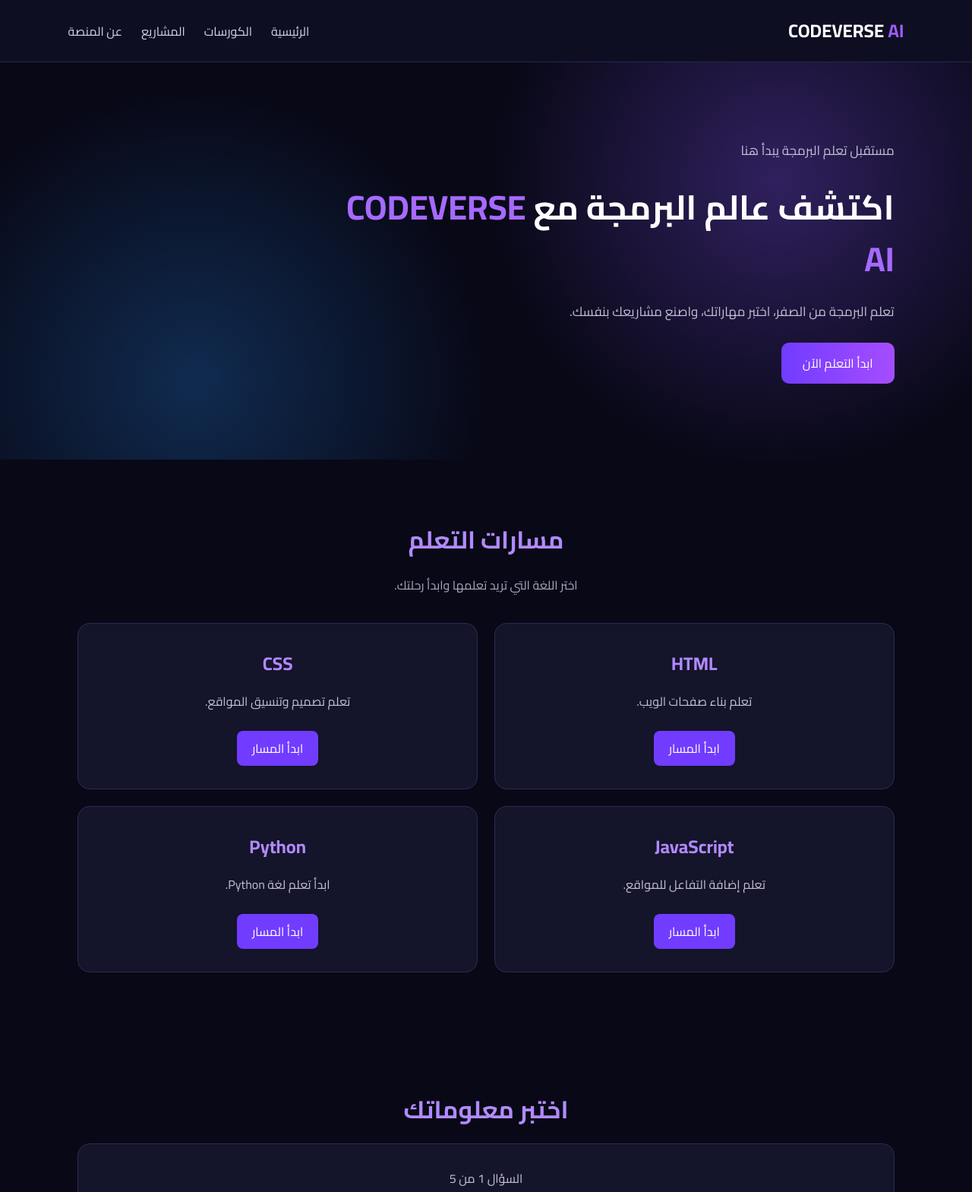
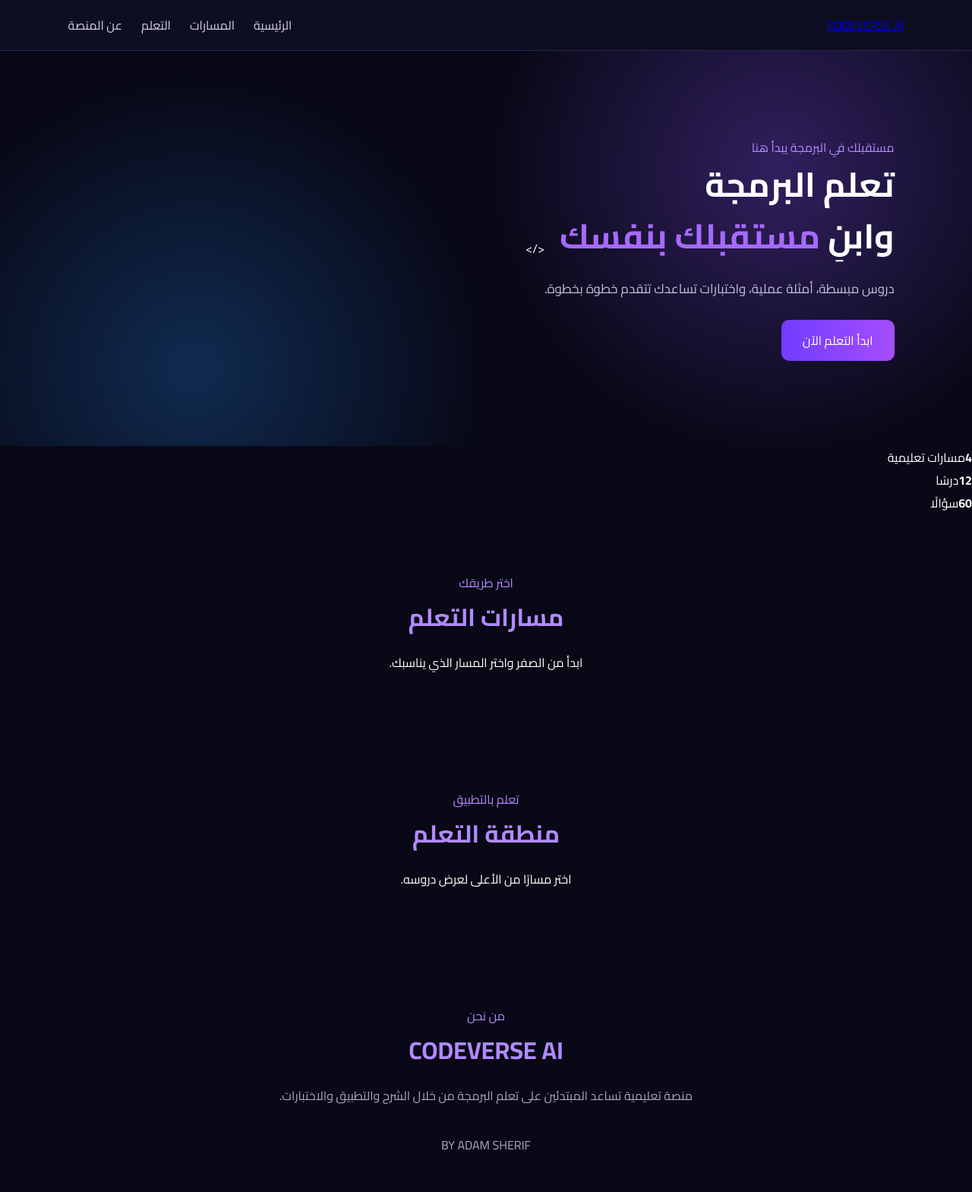
Before and after one commit to negm41321-coder/codeverese-ai, a plain HTML site: page index.html in a window 1280 px wide. Shown: the top 1569 px of the page at 76% size. Drawn offline with Linux system fonts and the light colour scheme.

Commit message:
Update index.html

```diff
--- a/index.html
+++ b/index.html
@@ -9,76 +9,59 @@
 <body>
 
 <header>
-        <h2>CODEVERSE <span>AI</span></h2>
+  <a class="logo" href="#home">CODEVERSE <span>AI</span></a>
   <nav>
     <a href="#home">الرئيسية</a>
-            <a href="#courses">الكورسات</a>
-            <a href="#projects">المشاريع</a>
+    <a href="#courses">المسارات</a>
+    <a href="#learning">التعلم</a>
     <a href="#about">عن المنصة</a>
   </nav>
 </header>
 
+<main>
   <section class="hero" id="home">
-        <div>
-            <p class="tag">مستقبل تعلم البرمجة يبدأ هنا</p>
-            <h1>اكتشف عالم البرمجة مع <span>CODEVERSE AI</span></h1>
-            <p>تعلم البرمجة من الصفر، اختبر مهاراتك، واصنع مشاريعك بنفسك.</p>
+    <div class="hero-content">
+      <span class="tag">مستقبلك في البرمجة يبدأ هنا</span>
+      <h1>تعلم البرمجة<br>وابنِ <span>مستقبلك بنفسك</span></h1>
+      <p>دروس مبسطة، أمثلة عملية، واختبارات تساعدك تتقدم خطوة بخطوة.</p>
       <a class="main-btn" href="#courses">ابدأ التعلم الآن</a>
     </div>
+    <div class="hero-art"> &lt;/&gt; </div>
   </section>
 
-    <section id="courses" class="section">
-        <h2>مسارات التعلم</h2>
-        <p>اختر اللغة التي تريد تعلمها وابدأ رحلتك.</p>
-
-        <div class="cards">
-            <article class="course">
-                <h3>HTML</h3>
-                <p>تعلم بناء صفحات الويب.</p>
-                <a href="#lessons">ابدأ المسار</a>
-            </article>
-
-            <article class="course">
-                <h3>CSS</h3>
-                <p>تعلم تصميم وتنسيق المواقع.</p>
-                <a href="#lessons">ابدأ المسار</a>
-            </article>
-
-            <article class="course">
-                <h3>JavaScript</h3>
-                <p>تعلم إضافة التفاعل للمواقع.</p>
-                <a href="#lessons">ابدأ المسار</a>
-            </article>
-
-            <article class="course">
-                <h3>Python</h3>
-                <p>ابدأ تعلم لغة Python.</p>
-                <a href="#lessons">ابدأ المسار</a>
-            </article>
-        </div>
+  <section class="stats">
+    <div><strong>4</strong><span>مسارات تعليمية</span></div>
+    <div><strong>12</strong><span>درسًا</span></div>
+    <div><strong>60</strong><span>سؤالًا</span></div>
   </section>
 
-    <section id="lessons" class="section">
-        <h2>الدروس والاختبارات</h2>
-        <div class="course">
-            <h3>اختبر معلوماتك</h3>
-            <p>ما وظيفة HTML؟</p>
-            <p>أ) تصميم الألوان</p>
-            <p>ب) بناء هيكل صفحة الويب</p>
-            <p>ج) تخزين البيانات</p>
-            <p>الإجابة الصحيحة: ب</p>
+  <section class="section" id="courses">
+    <div class="section-heading">
+      <span class="tag">اختر طريقك</span>
+      <h2>مسارات التعلم</h2>
+      <p>ابدأ من الصفر واختر المسار الذي يناسبك.</p>
     </div>
+    <div id="course-list" class="course-grid"></div>
   </section>
 
-    <section id="projects" class="section">
-        <h2>مشاريع المتعلمين</h2>
-        <p>هنا ستعرض مشاريعك ومشاريع المتعلمين مستقبلًا.</p>
+  <section class="section learning-section" id="learning">
+    <div class="section-heading">
+      <span class="tag">تعلم بالتطبيق</span>
+      <h2 id="learning-title">منطقة التعلم</h2>
+      <p id="learning-description">اختر مسارًا من الأعلى لعرض دروسه.</p>
+    </div>
+    <div id="lesson-list" class="lesson-list"></div>
+    <div id="lesson-content"></div>
+    <div id="quiz-area"></div>
   </section>
 
-    <section id="about" class="section">
-        <h2>عن CODEVERSE AI</h2>
-        <p>منصة تعليمية تهدف إلى جعل تعلم البرمجة أسهل وأكثر متعة.</p>
+  <section class="section about" id="about">
+    <span class="tag">من نحن</span>
+    <h2>CODEVERSE AI</h2>
+    <p>منصة تعليمية تساعد المبتدئين على تعلم البرمجة من خلال الشرح والتطبيق والاختبارات.</p>
+    <p class="signature">BY ADAM SHERIF</p>
   </section>
+</main>
 
 <footer>
   <h3>CODEVERSE AI</h3>
```
Lines whose indentation alone changed are shown as unchanged.
